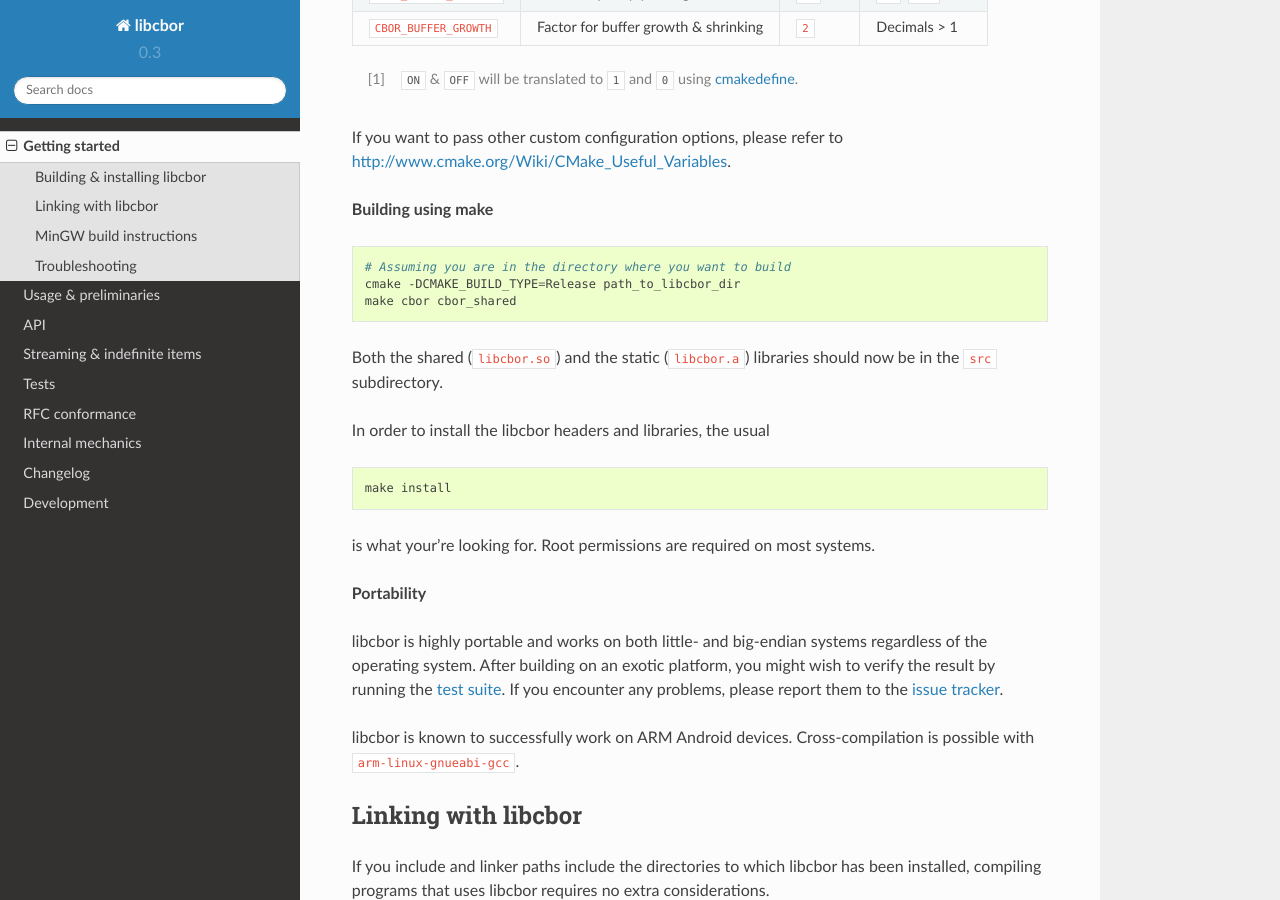
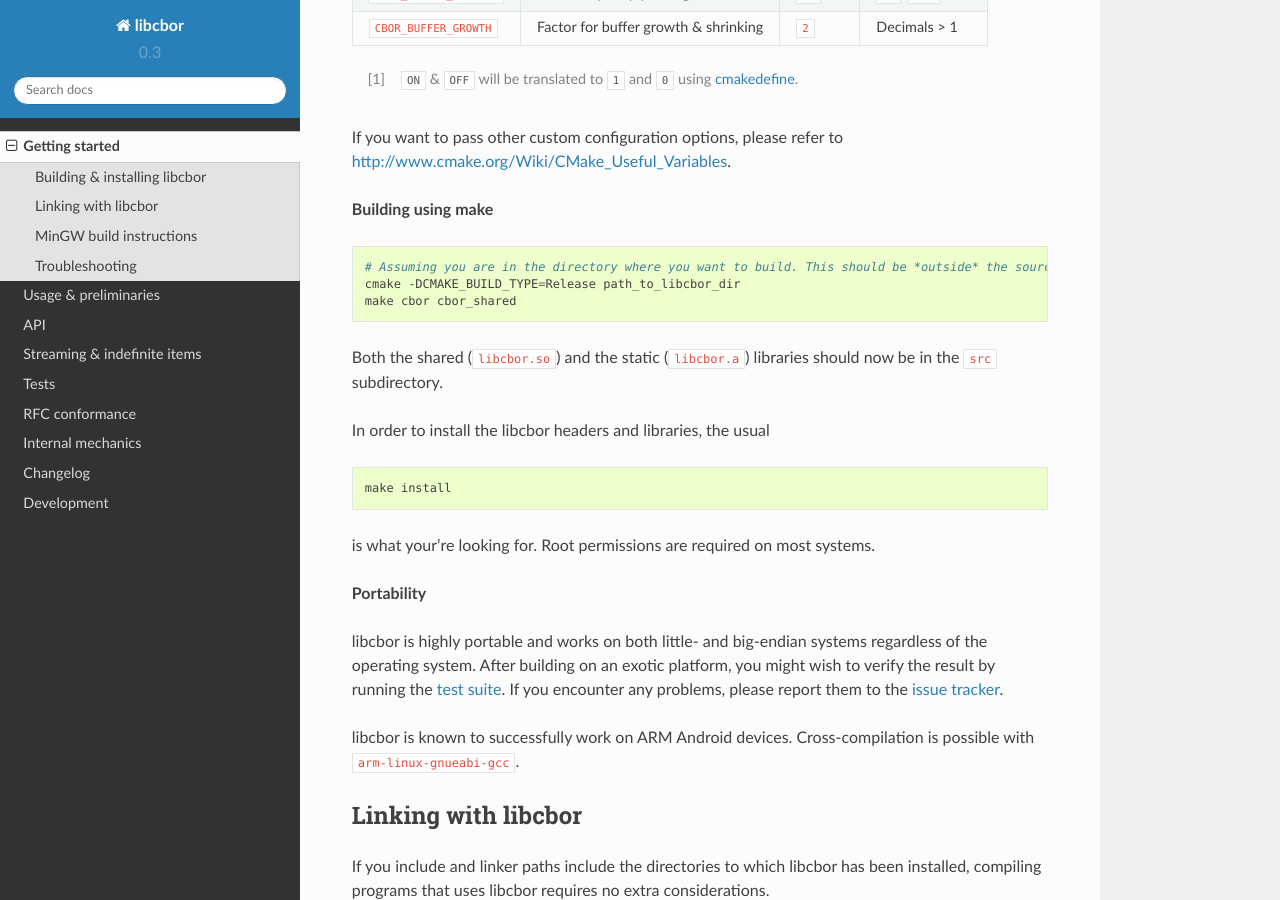
Before and after one commit to PJK/libcbor, a Sphinx documentation site: the page built from doc/source/getting_started.rst, in a window 1280 px wide and 900 px high, scrolled down 1157 px. Built offline with Sphinx 7.4.7 and the Read the Docs theme 2.0.0, drawn with Linux system fonts in a browser that asks for light colours.

Commit message:
Improve build docs

```diff
--- a/doc/source/getting_started.rst
+++ b/doc/source/getting_started.rst
@@ -13,7 +13,6 @@ Prerequisites:
  .. _CMake: http://cmake.org/
 
 .. note:: As of May 2015, not even the 2015 release candidate of Visual Studio supports C99. While CMake will be happy to generate a VS solution that you can play with, libcbor currently cannot be compiled using the MSVC toolchain. `ICC <https://software.intel.com/en-us/c-compilers>`_, GCC under `Cygwin <https://www.cygwin.com/>`_, and `MinGW's <http://www.mingw.org/>`_ GCC will all work. The MinGW build process is described below.
-
 
 **Configuration options**
 
@@ -47,7 +46,7 @@ If you want to pass other custom configuration options, please refer to `<http:/
 
 .. code-block:: bash
 
-  # Assuming you are in the directory where you want to build
+  # Assuming you are in the directory where you want to build. This should be *outside* the source tree/repository
   cmake -DCMAKE_BUILD_TYPE=Release path_to_libcbor_dir
   make cbor cbor_shared
 
```
